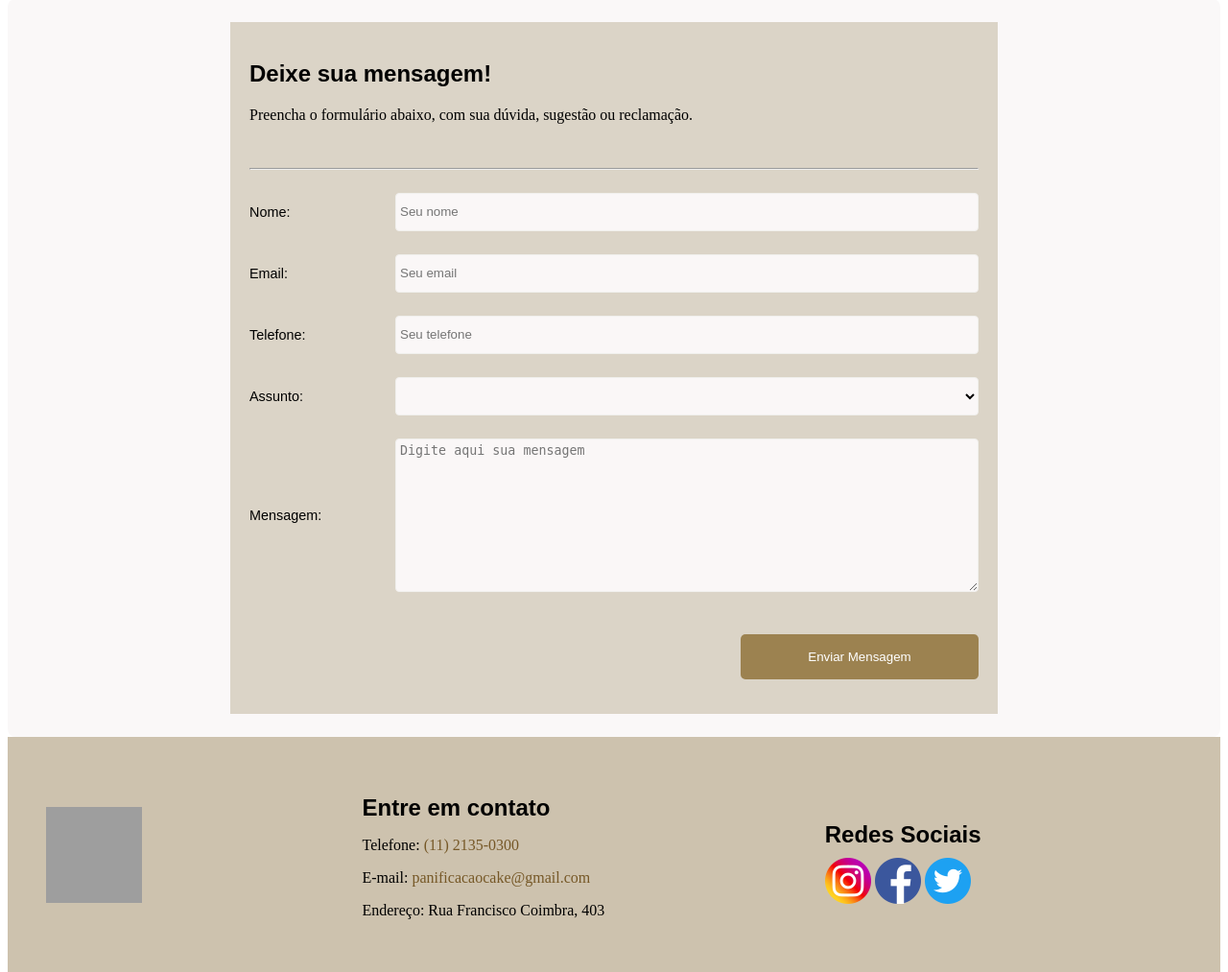
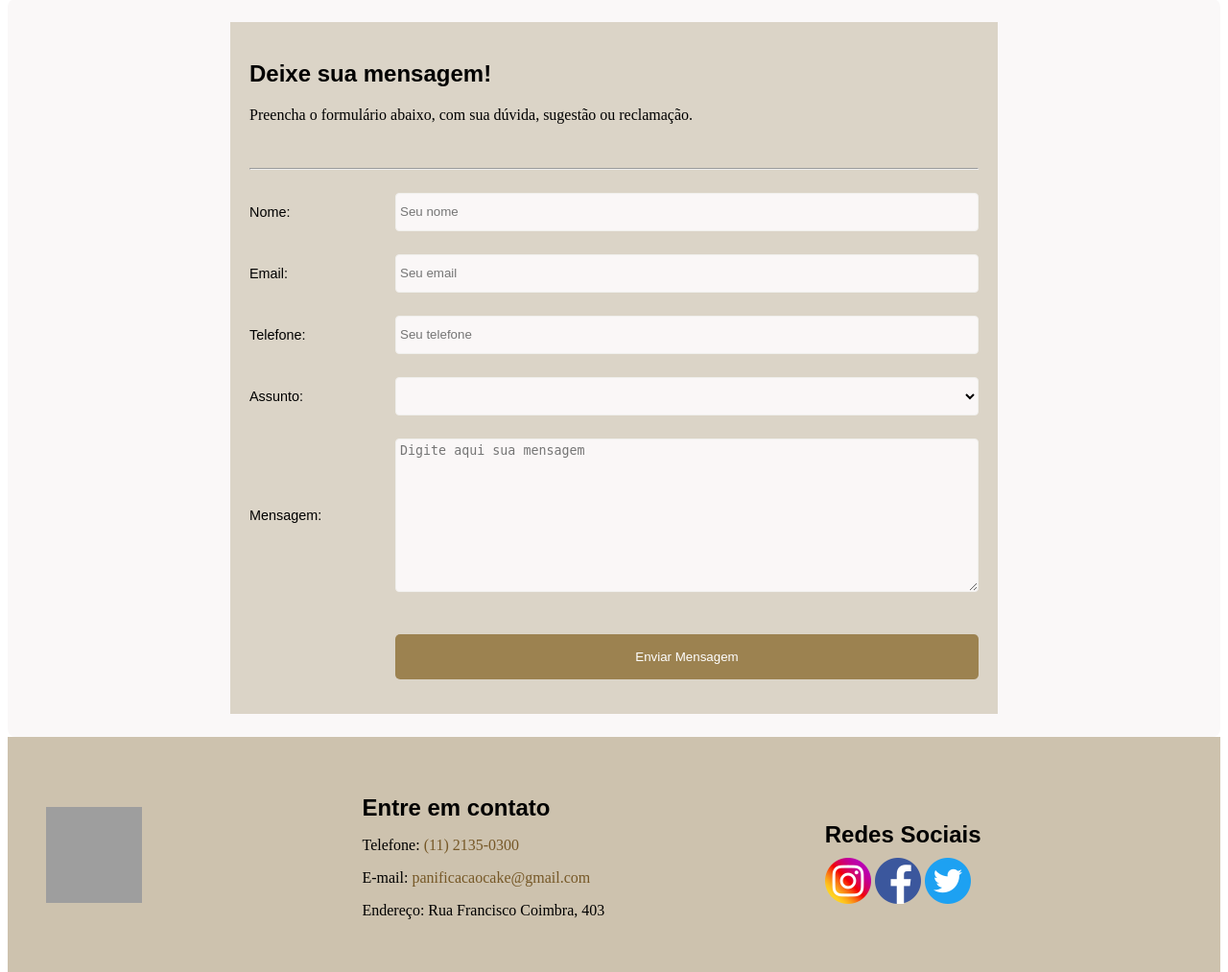
Before and after one commit to citrino88/projeto-panificacao, a PHP site: page /contato.php in a window 1280 px wide. Shown: the part 705-1718 px from the top of the page at 96% size. Run offline with PHP 8.4, Linux system fonts and the light colour scheme; grey boxes are pictures that could not be loaded.

Commit message:
Update contato.php

```diff
--- a/contato.php
+++ b/contato.php
@@ -132,6 +132,10 @@
         h2 {
             font-family: raleway, sans-serif;
         }
+
+         button {
+            margin-left: auto;
+        }
     </style>
 </head>
 
```
